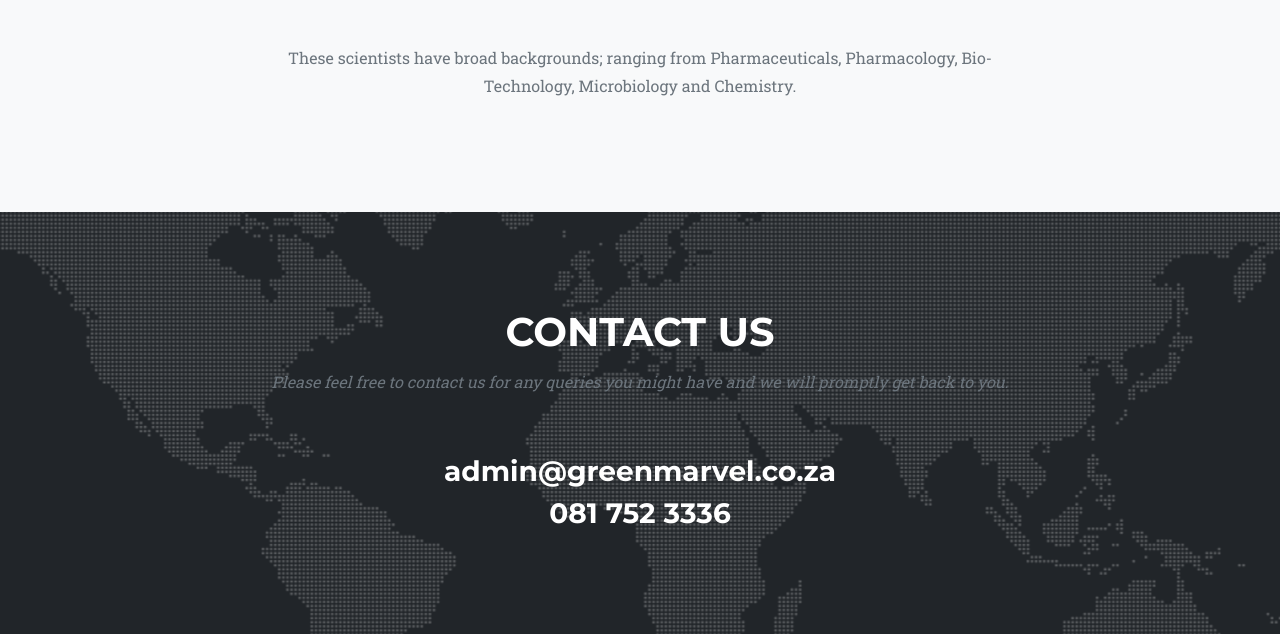
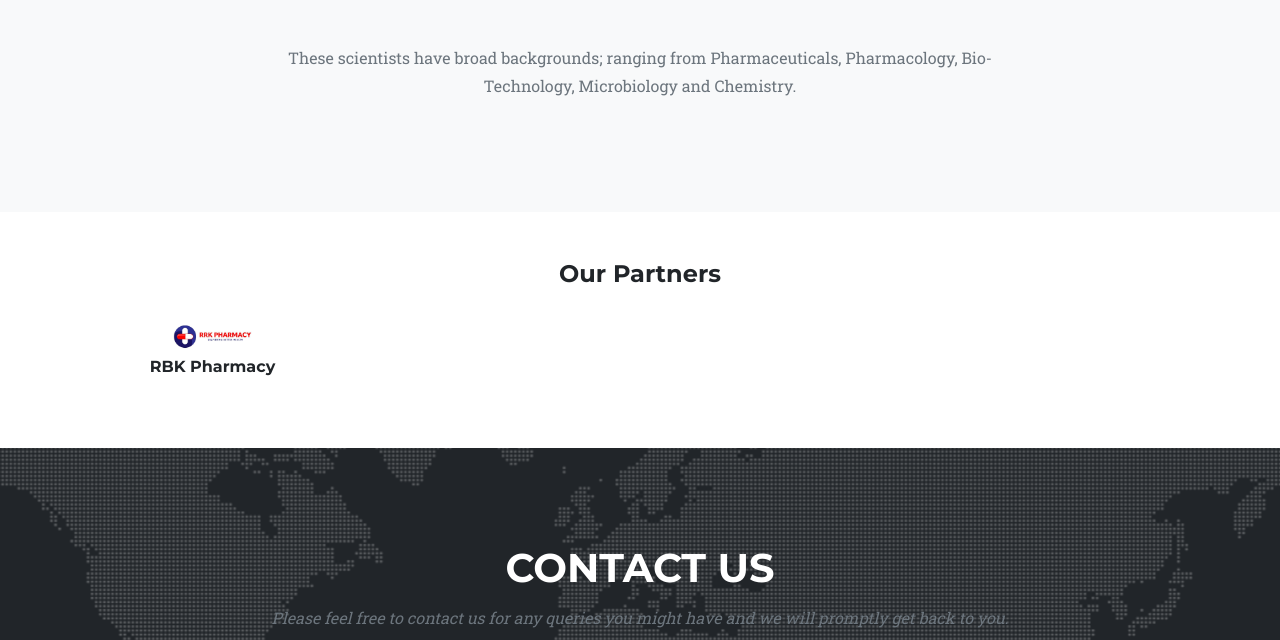
Before and after one commit to Kizzo-glitch/greenmarvel_store, a Django app: page / in a window 1280 px wide. Shown: the part 4565-5205 px from the top of the page. Run offline with Django 5.2, Linux system fonts and the light colour scheme; some libraries are stand-ins or nearby versions.

Commit message:
polishing landing page

```diff
--- a/greenmarv/templates/index.html
+++ b/greenmarv/templates/index.html
@@ -26,9 +26,6 @@
         <nav class="navbar navbar-expand-lg navbar-dark fixed-top" id="mainNav">
             <div class="container">
                 <a class="navbar-brand" href="#page-top"><img src="{% static 'landing/assets/logo.jpeg' %}" alt="..." /></a>
-
-
-
                 <button class="navbar-toggler" type="button" data-bs-toggle="collapse" data-bs-target="#navbarResponsive" aria-controls="navbarResponsive" aria-expanded="false" aria-label="Toggle navigation">
                     Menu
                     <i class="fas fa-bars ms-1"></i>
@@ -37,6 +34,7 @@
                     <ul class="navbar-nav text-uppercase ms-auto py-4 py-lg-0">
                         {% if user.is_authenticated %}
                         <li class="nav-item"><a class="nav-link" href="{% url 'logout' %}">Logout</a></li>
+
                             {% if not user.is_superuser %}
                             <li class="nav-item dropdown">
                                 <a class="nav-link dropdown-toggle" id="navbarDropdown" href="#" role="button" data-bs-toggle="dropdown" aria-expanded="false">Profile</a>
@@ -44,12 +42,9 @@
                                     <li><a class="dropdown-item" href="{% url 'update_user' %}">My Login Details</a></li>
                                     <li><hr class="dropdown-divider" /></li>
                                     <li><a class="dropdown-item" href="{% url 'update_info' %}">My Profile Details</a></li>
-
                                 </ul>
                             </li>
-                        {% endif %}
-
-                        {% if user.is_superuser %}
+                            {% else %}
                             <li class="nav-item dropdown">
                                 <a class="nav-link dropdown-toggle" id="navbarDropdown" href="#" role="button" data-bs-toggle="dropdown" aria-expanded="false">Orders</a>
                                 <ul class="dropdown-menu" aria-labelledby="navbarDropdown">
@@ -58,7 +53,6 @@
                                     <li><a class="dropdown-item" href="{% url 'not_shipped_dash' %}">Unshipped Orders</a></li>
                                     <li><hr class="dropdown-divider" /></li>
                                     <li><a class="dropdown-item" href="{% url 'payment_success' %}">Payfast Notifications</a></li>
-
                                 </ul>
                             </li>
                             {% endif %}
@@ -66,8 +60,8 @@
                         {% else %}
                         <li class="nav-item"><a class="nav-link" href="{% url 'login' %}">Login</a></li>
                         <li class="nav-item"><a class="nav-link" href="{% url 'register' %}">Register</a></li>
+
                         {% endif %}
-
                         <li class="nav-item"><a class="nav-link" href="#services">What we do</a></li>
                         <li class="nav-item"><a class="nav-link" href="#portfolio">New Arrivals</a></li>
                         <li class="nav-item"><a class="nav-link" href="#about">About</a></li>
@@ -86,6 +80,7 @@
                 </div>
             </div>
         </nav>
+
         <!-- Masthead-->
         <header class="masthead">
             <div class="container">
@@ -173,52 +168,7 @@
                         </div>
                     </div>
 
-                    <!--<div class="col-lg-4 col-sm-6 mb-4">
-
-                        <div class="portfolio-item">
-                            <a class="portfolio-link" data-bs-toggle="modal" href="#portfolioModal3">
-                                <div class="portfolio-hover">
-                                    <div class="portfolio-hover-content"><i class="fas fa-plus fa-3x"></i></div>
-                                </div>
-                                <img class="img-fluid" src="{% static 'landing/assets/img/portfolio/bandage.jpg' %}" alt="..." />
-                            </a>
-                            <div class="portfolio-caption">
-                                <div class="portfolio-caption-heading">Bulbin Infused Bandage</div>
-                                <div class="portfolio-caption-subheading text-muted">We've got the Pain and Scars too</div>
-                            </div>
-                        </div>
-                    </div>
-                    <div class="col-lg-4 col-sm-6 mb-4 mb-lg-0">
-
-                        <div class="portfolio-item">
-                            <a class="portfolio-link" data-bs-toggle="modal" href="#portfolioModal4">
-                                <div class="portfolio-hover">
-                                    <div class="portfolio-hover-content"><i class="fas fa-plus fa-3x"></i></div>
-                                </div>
-                                <img class="img-fluid" src="{% static 'landing/assets/img/portfolio/lotion.webp' %}" alt="..." />
-                            </a>
-                            <div class="portfolio-caption">
-                                <div class="portfolio-caption-heading">Lotion</div>
-                                <div class="portfolio-caption-subheading text-muted">Smooth out the Skin</div>
-                            </div>
-                        </div>
-                    </div>
-                    <div class="col-lg-4 col-sm-6 mb-4 mb-sm-0">
-
-                        <div class="portfolio-item">
-                            <a class="portfolio-link" data-bs-toggle="modal" href="#portfolioModal5">
-                                <div class="portfolio-hover">
-                                    <div class="portfolio-hover-content"><i class="fas fa-plus fa-3x"></i></div>
-                                </div>
-                                <img class="img-fluid" src="{% static 'landing/assets/img/portfolio/facewash.webp' %}" alt="..." />
-                            </a>
-                            <div class="portfolio-caption">
-                                <div class="portfolio-caption-heading">Face Wash</div>
-                                <div class="portfolio-caption-subheading text-muted">Glow Up</div>
-                            </div>
-                        </div>
-                    </div>
-                    <div class="col-lg-4 col-sm-6">
+                    <!--<div class="col-lg-4 col-sm-6">
 
                         <div class="portfolio-item">
                             <a class="portfolio-link" data-bs-toggle="modal" href="#portfolioModal6">
@@ -347,14 +297,20 @@
                 </div>
             </div>
         </section>
-        <!-- Clients
+        <!-- Clients-->
+
         <div class="py-5">
             <div class="container">
+                <center>
+                <h4>Our Partners</h4>
                 <div class="row align-items-center">
                     <div class="col-md-3 col-sm-6 my-3">
-                        <a href="#!"><img class="img-fluid img-brand d-block mx-auto" src="{% static 'landing/assets/img/logos/microsoft.svg' %}" alt="..." aria-label="Microsoft Logo" /></a>
+                        <center>
+                        <a href="#!"><img class="img-fluid img-brand d-block mx-auto" src="{% static 'landing/assets/img/logos/rbk.jpeg' %}" alt="..." aria-label="Microsoft Logo" /></a>
+                        <h6>RBK Pharmacy</h6>
+                        </center>
                     </div>
-                    <div class="col-md-3 col-sm-6 my-3">
+                    <!--<div class="col-md-3 col-sm-6 my-3">
                         <a href="#!"><img class="img-fluid img-brand d-block mx-auto" src="{% static 'landing/assets/img/logos/google.svg' %}" alt="..." aria-label="Google Logo" /></a>
                     </div>
                     <div class="col-md-3 col-sm-6 my-3">
@@ -362,10 +318,11 @@
                     </div>
                     <div class="col-md-3 col-sm-6 my-3">
                         <a href="#!"><img class="img-fluid img-brand d-block mx-auto" src="{% static 'landing/assets/img/logos/ibm.svg' %}" alt="..." aria-label="IBM Logo" /></a>
+                    </div>-->
+                </div>
+                </center>
             </div>
         </div>
-            </div>
-        </div> -->
         <!-- Contact-->
         <section class="page-section" id="contact">
             <div class="container">
--- a/payment/forms.py
+++ b/payment/forms.py
@@ -33,7 +33,6 @@ class PaymentForm(forms.Form):
 	card_country =  forms.CharField(label="", widget=forms.TextInput(attrs={'class':'form-control', 'placeholder':'Billing Country'}), required=True)
 
 
-
 #class PayfastPaymentForm(forms.Form):
 #    amount = forms.DecimalField(decimal_places=2, max_digits=10)
 #    order_id = forms.CharField(max_length=100)
```
Also changed, not shown: marvel/settings.py (+4 -4 lines), db.sqlite3, static/landing/assets/img/logos/rbk.jpeg (added), static/landing/assets/img/logos/rbk2.jpeg (added), 5 other files. Lines whose indentation alone changed are shown as unchanged.
